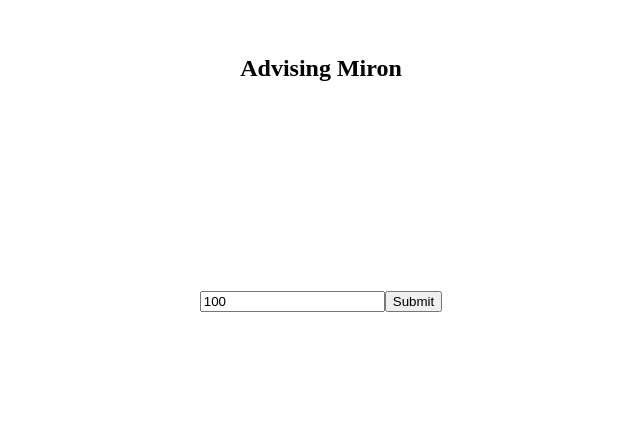
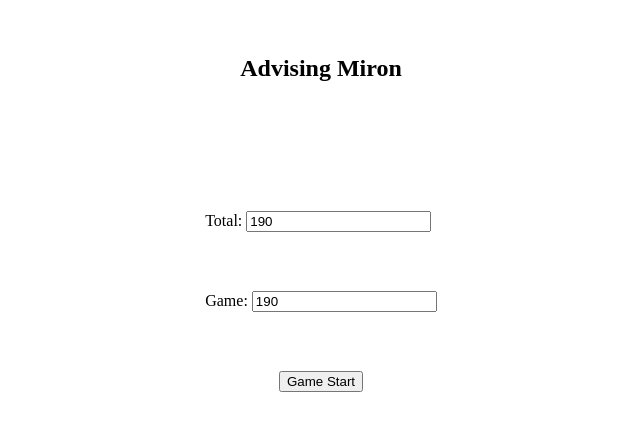
Before and after one commit to enzoperce35/advising-miron, a React (Vite) app: page / in a window 1280 px wide. Shown: the part 180-610 px from the top of the page, without its empty margins (319-959 px from the left). Built offline with nearby package versions, Linux system fonts and the light colour scheme.

Commit message:
basic app setup

```diff
--- a/src/app/App.jsx
+++ b/src/app/App.jsx
@@ -1,15 +1,53 @@
 import { useState } from 'react'
 import Game from './game'
-import InitialBudget from './initialBudget'
+import Fund from './fund'
 import '../style/App.css'
+import * as formula from './formula'
 
 function App() {
-  const [betBudget, setBetBudget] = useState()
+  const [gameFund, setGameFund] = useState({initTotal: null, initStart: null, newHigh: null, update: null})
+  const [runDetails, setRunDetails] = useState({won: null, difference: null})
 
-  const setInitialBudget = (e) => {
-    setBetBudget(new FormData(e.target).get('initialBudget'))
+  // Initial Setting Of Fund, Only Used Once
+  const setFund = (e) => {
+    const fund = new FormData(e.target)
+
+    setGameFund({
+      ...gameFund,
+      initTotal: parseInt(fund.get('totalFund')),
+      initStart: parseInt(fund.get('gameFund')),
+      newHigh: parseInt(fund.get('gameFund')),
+      update: parseInt(fund.get('gameFund')),
+    }),
 
     e.preventDefault();
+  }
+
+
+  const logRun = (e, bet) => {
+    const result = parseInt(new FormData(e.target).get('runResult')) // this is the result of run
+    const difference = result - gameFund.update  // this is the difference of previous total and current total
+    const wonRun = difference >= 0
+    //const totalDiff = formula.totalDifference(gameFund.initTotal, gameFund.update)
+    //const gameStatus = gameFund.update >= gameFund.initTotal ? 'bullish' : 'bearish'
+
+    setRunDetails({
+      ...runDetails,
+      won: wonRun,
+      difference: difference,
+    }),
+
+    setGameFund({
+      ...gameFund,
+      update: result,
+      newHigh: result > gameFund.newHigh ? result : gameFund.newHigh, // if the user is winning, the updated winning is the new start
+    }),
+
+    e.preventDefault();
+  }
+
+  const fundsWereSet = () => {
+    return gameFund.update !== null && gameFund.newHigh !== null
   }
 
   return (
@@ -19,7 +57,7 @@ function App() {
       </div>
 
       <div className="container">
-        {betBudget ? <Game initialBudget={betBudget}/> : <InitialBudget setInitialBudget={setInitialBudget} />}
+        { fundsWereSet() ? <Game funds={gameFund} run={runDetails} logRun={logRun} /> : <Fund setFund={setFund} />}
       </div>
     </>
   )
--- /dev/null
+++ b/src/app/formula.js
@@ -0,0 +1,30 @@
+function totalDifference(initial, current) {
+  let diff = Math.abs(initial-current)
+  let diffPercentage = (diff / initial) * 100
+
+  return diffPercentage
+}
+
+function addWeight(run, fund, game) {
+  let runScore =  run.difference / game.bet
+  const totalDiff = totalDifference(fund.initTotal, fund.update)
+
+  if ((run.won && game.state === 'bullish') || (!run.won && game.state == 'bearish')) { //sinuswetrte || minamalas
+    return (runScore + (runScore * (totalDiff / 100)))
+  }
+
+  return runScore
+}
+
+function weightDiffrerence(bullWeight, bearWeight) {
+  let diff = Math.abs(bullWeight-bearWeight)
+  let avg = (bullWeight+bearWeight) / 2
+
+  return (diff / avg) * 100
+}
+
+export {
+  addWeight,
+  weightDiffrerence,
+  totalDifference
+}
--- a/src/app/formulas.js
+++ /dev/null
@@ -1,3 +0,0 @@
-export function percentageCut(base, cut) {
-  return (cut / 100) * base;
-}
--- /dev/null
+++ b/src/app/fund.jsx
@@ -0,0 +1,22 @@
+export default function Fund({setFund}) {
+
+    return (
+      <form onSubmit={(e) => setFund(e)}>
+        <div>
+          <div>
+            <label htmlFor="totalFund">Total: </label>
+            <input type="number" name="totalFund" id="totalFund" value={190}/>
+          </div>
+
+          <div>
+            <label htmlFor="gameFund">Game: </label>
+            <input type="number" name="gameFund" id="gameFund" value={190}/>
+          </div>
+        </div>
+
+        <div id="submit">
+          <input type="submit" value="Game Start"/>
+        </div>
+      </form>
+  )
+}
--- /dev/null
+++ b/src/app/fundProcessor.js
@@ -0,0 +1,83 @@
+class FundProcessor {
+  constructor(funds, run) {
+    this.initStart = funds.initStart;
+    this.initTotal = funds.initTotal;
+    this.update = funds.update;
+    this.newHigh = funds.newHigh;
+    this.won = run.won
+    this.bearish = this.newHigh < this.update
+
+    //this.totalDiff = this.update - this.newHigh
+    //this.win = this.totalDiff > 0;
+  }
+
+  get bet() {
+    const base = this.newHigh
+
+    if (base < 100) {      //99
+      return 1
+    }
+    else if (base < 180) {   //110
+      return 2
+    }
+    else if (base < 300) {    //120
+      return 3
+    }
+    else if (base < 750) {   //150
+      return 5
+    }
+    else if (base < 1600) {  //200
+      return 8
+    }
+    else if (base < 2500) {  //250
+      return 10
+    }
+    else if (base < 6000) {  //300
+      return 20
+    }
+    else if (base < 17500) { //350
+      return 50
+    }
+    else if (base < 40000) {  //400
+      return 100
+    }
+    else if (base < 90000) {  //450
+      return 200
+    }
+    else if (base < 150000) {  //500
+      return 300
+    }
+    else if (base < 220000) {  //550
+      return 400
+    }
+    else if (base < 300000) {  //600
+      return 500
+    }
+    else if (base < 455000) {  //650
+      return 700
+    }
+    else {
+      return 1000
+    }
+  }
+
+  get safe() {
+    let safe;
+
+    // safe margin was set 56% by deafult
+    if (this.win) {
+      safe = ((56 / 100) * this.newHigh) + this.totalDiff;
+    } else {
+      safe = (56 / 100) * this.initStart;
+    }
+
+    return safe / 2
+  }
+
+  get state() {
+    return this.bearish ? 'bearish' : 'bullish'
+  }
+
+}
+
+export { FundProcessor }
--- a/src/app/game.jsx
+++ b/src/app/game.jsx
@@ -1,16 +1,43 @@
 import { useEffect, useState } from "react"
-import * as compute from "./formulas";
+import { FundProcessor } from "./fundProcessor"
+import * as formula from './formula'
 
-export default function Game({initialBudget}) {
-  const [budget, setBudget] = useState(); //continue here, add value elements
+export default function Game({funds, run, logRun}) {
+  const [gameDetails, setGameDetails] = useState({bet: null, safe: null, bear: 0, bull: 0, state: null})
 
-  useEffect( () => {
-    setBudget(compute.percentageCut(initialBudget, 30))
-  }, [initialBudget])
+  useEffect(() => {
+    const fund = new FundProcessor(funds, run);
+
+    setGameDetails({
+      ...gameDetails,
+      bet: fund.bet,
+      safe: fund.safe,
+      win: fund.win,
+      state: fund.state
+    })
+
+    if (run.won) setGameDetails(formula.addWeight(run, fund, gameDetails))
+    if (!run.won) setGameDetails(formula.addWeight(run, fund, gameDetails))
+
+  }, [funds])
 
   return (
     <div className="game">
-      <div id="gameCont">{budget}</div>
+      {[
+        `bet: ${gameDetails.bet} `,
+        `safe: ${gameDetails.safe} `,
+        ]}
+      <h1>Spin 8 Times</h1>
+
+      <form onSubmit={(e) => logRun(e, gameDetails.bet)}>
+        <div>
+          <input type="number" name="runResult" id="runResult"/>
+        </div>
+
+        <div id="submit">
+          <input type="submit" value="Send Result"/>
+        </div>
+      </form>
     </div>
   )
 }
--- a/src/app/initialBudget.jsx
+++ /dev/null
@@ -1,14 +0,0 @@
-export default function InitialBudget({setInitialBudget}) {
-
-    return (
-      <form onSubmit={(e) => setInitialBudget(e)}>
-        <div>
-          <input type="number" name="initialBudget"  id="initialBudget" value={100}/>
-        </div>
-
-        <div id="submit-cont">
-          <input type="submit" />
-        </div>
-      </form>
-  )
-}
--- a/src/style/App.css
+++ b/src/style/App.css
@@ -17,5 +17,10 @@
 
 form {
   display: flex;
+  flex-direction: column;
+  line-height: 80px;
+}
 
+#submit {
+  align-self: center;
 }
```
Also changed, not shown: 1 other file (tests, documents, lock files or other folders).
